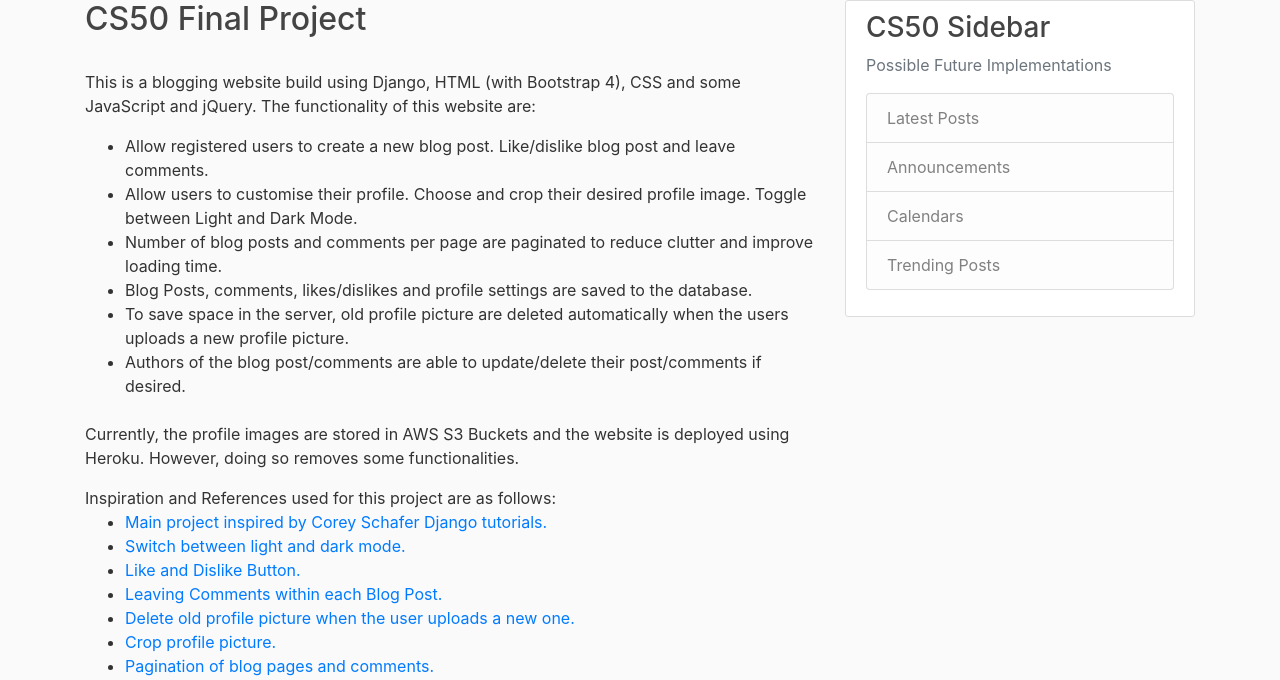
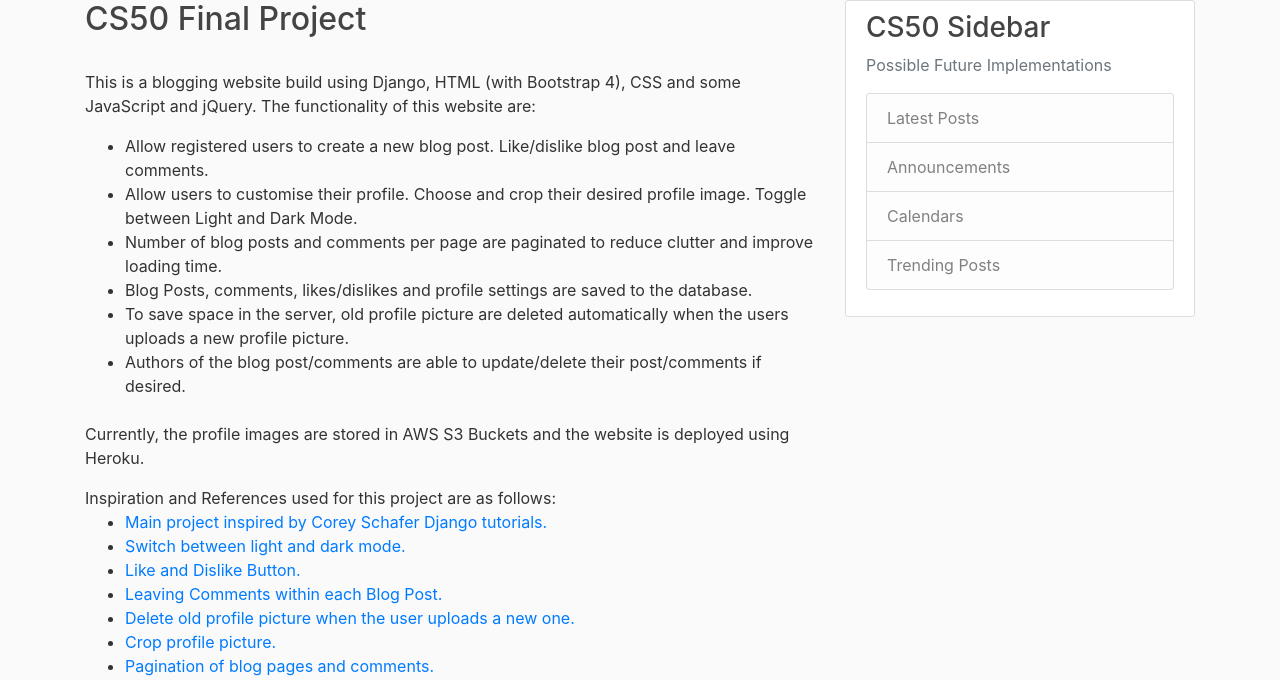
Before and after one commit to Tingkai911/CS50Blog, a Django app: page /about/ in a window 1280 px wide. Shown: the part 80-760 px from the top of the page. Run offline with Django 3.2, Linux system fonts and the light colour scheme; data that the repository does not hold is empty; some libraries are stand-ins or nearby versions.

Commit message:
some html changes

```diff
--- a/blog/templates/blog/about.html
+++ b/blog/templates/blog/about.html
@@ -16,7 +16,7 @@
         </ul>
         <br>
         <p>
-            Currently, the profile images are stored in AWS S3 Buckets and the website is deployed using Heroku. However, doing so removes some functionalities.
+            Currently, the profile images are stored in AWS S3 Buckets and the website is deployed using Heroku.
         </p>
         Inspiration and References used for this project are as follows:
         <ul>
```
